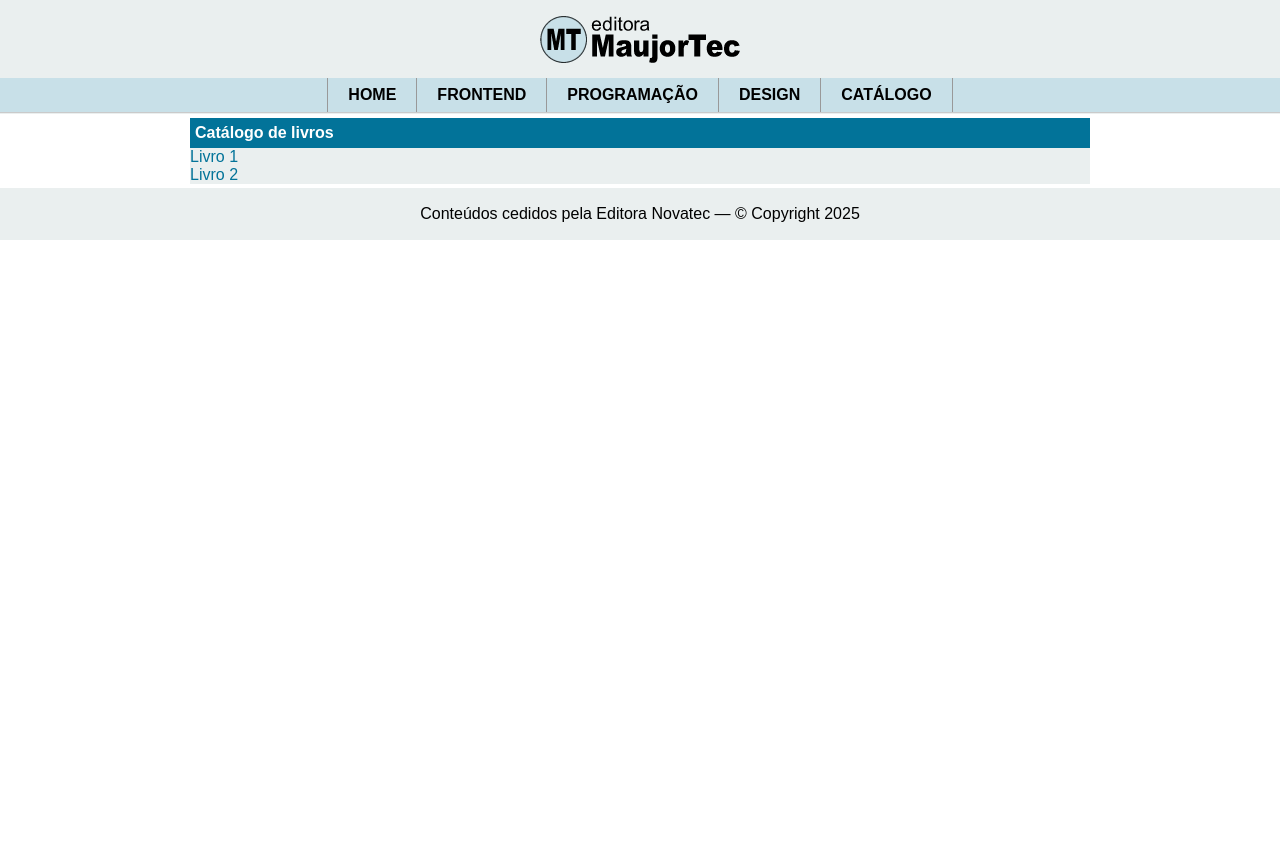
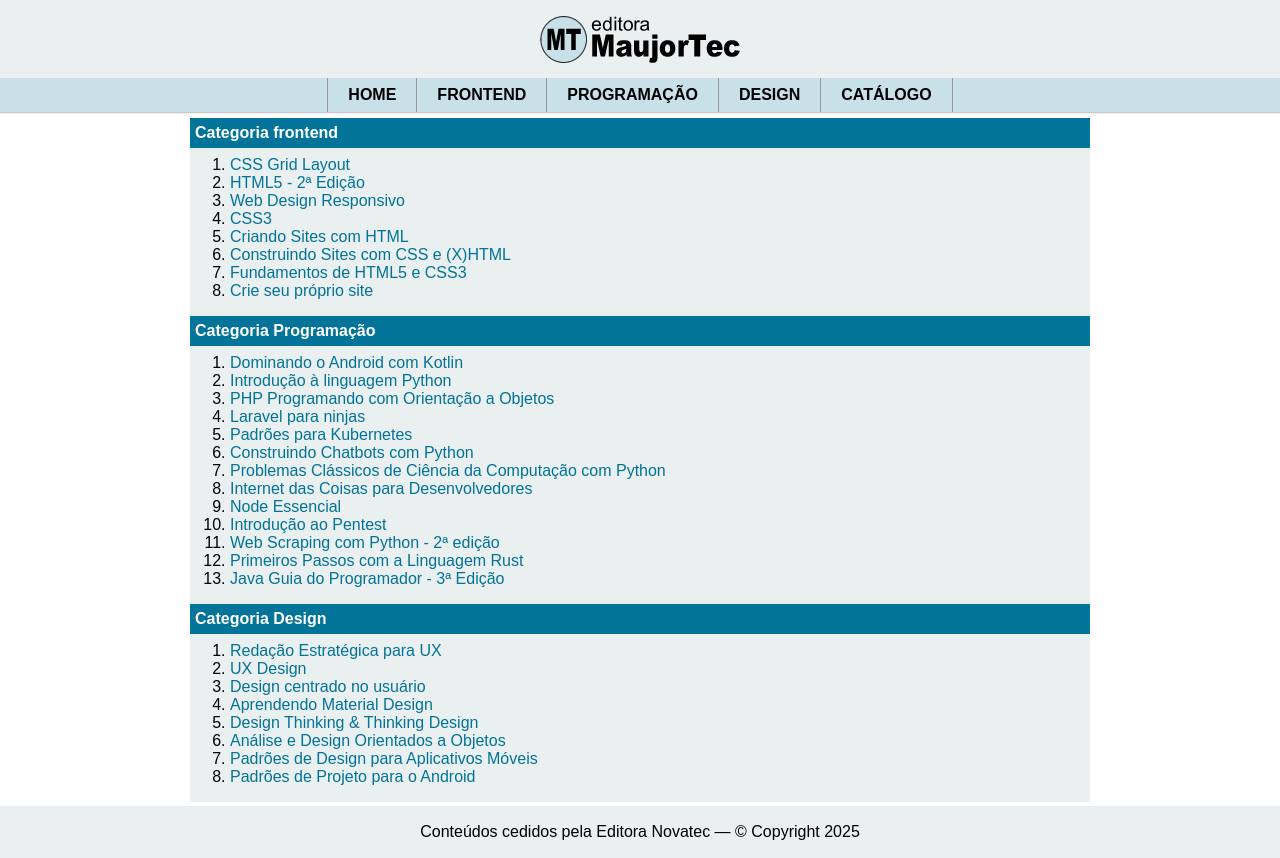
Before and after one commit to JorgeCasalini/Livro-react-maujor, a React (Create React App) app in the folder editora-maujortec/: page /catalogo in a window 1280 px wide. Before the commit the page ends 800 px from the top, so only its background shows below. Built offline with nearby package versions, Linux system fonts and the light colour scheme.

Commit message:
Change the 'Catalogo.js' component to classify the Publisher's books by category

```diff
--- a/editora-maujortec/src/components/Catalogo.js
+++ b/editora-maujortec/src/components/Catalogo.js
@@ -1,16 +1,44 @@
-import React from "react";
+import React, { Fragment } from "react";
+import { Link } from "react-router-dom";
 
-const Catalogo = () => (
-    <main className="principal">
-        <h2>Catálogo de livros</h2>
-        <ul>
-            <li>
-                <a href="#">Livro 1</a>
-            </li>
-            <li>
-                <a href="#">Livro 2</a>
-            </li>
-        </ul>
-    </main>
-);
+const Catalogo = ({ livros }) => {
+    return (
+        <main className="principal">
+            <h2>Categoria frontend</h2>
+            <ol>
+                {
+                    livros
+                        .filter(livro => livro.categoria === "frontend")
+                        .map(livro => (
+                            <li key={livro.id}>
+                                <Link to={`/livro/${livro.slug}`}>{livro.titulo}</Link>
+                            </li>
+                        ))}
+            </ol>
+            <h2>Categoria Programação</h2>
+            <ol>
+                {
+                    livros
+                        .filter(livro => livro.categoria === "programacao")
+                        .map(livro => (
+                            <li key={livro.id}>
+                                <Link to={`/livro/${livro.slug}`}>{livro.titulo}</Link>
+                            </li>
+                        ))}
+            </ol>
+            <h2>Categoria Design</h2>
+            <ol>
+                {
+                    livros
+                        .filter(livro => livro.categoria === "design")
+                        .map(livro => (
+                            <li key={livro.id}>
+                                <Link to={`/livro/${livro.slug}`}>{livro.titulo}</Link>
+                            </li>
+                        ))}
+            </ol>
+        </main>
+    );
+};
+
 export default Catalogo;
```
